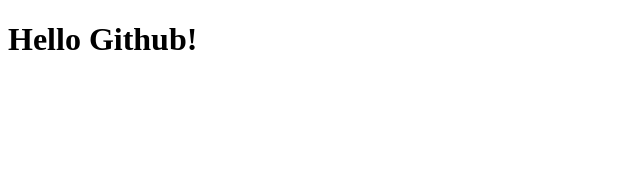
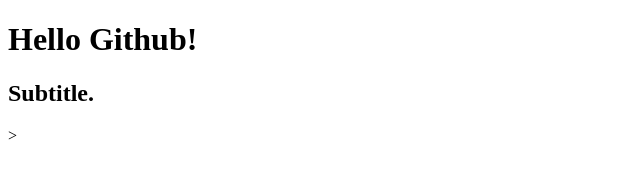
Before and after one commit to cjh980225/github_test, a plain HTML site: page index.html in a window 1280 px wide. Shown: the whole page, without its empty margins (0-640 px from the left). Drawn offline with Linux system fonts and the light colour scheme.

Commit message:
[Update] Subtitle 추가

```diff
--- a/index.html
+++ b/index.html
@@ -10,5 +10,6 @@
 
 <body>
     <h1>Hello Github!</h1>
+    <h2>Subtitle.</h2>>
 </body>
 </html>
```
